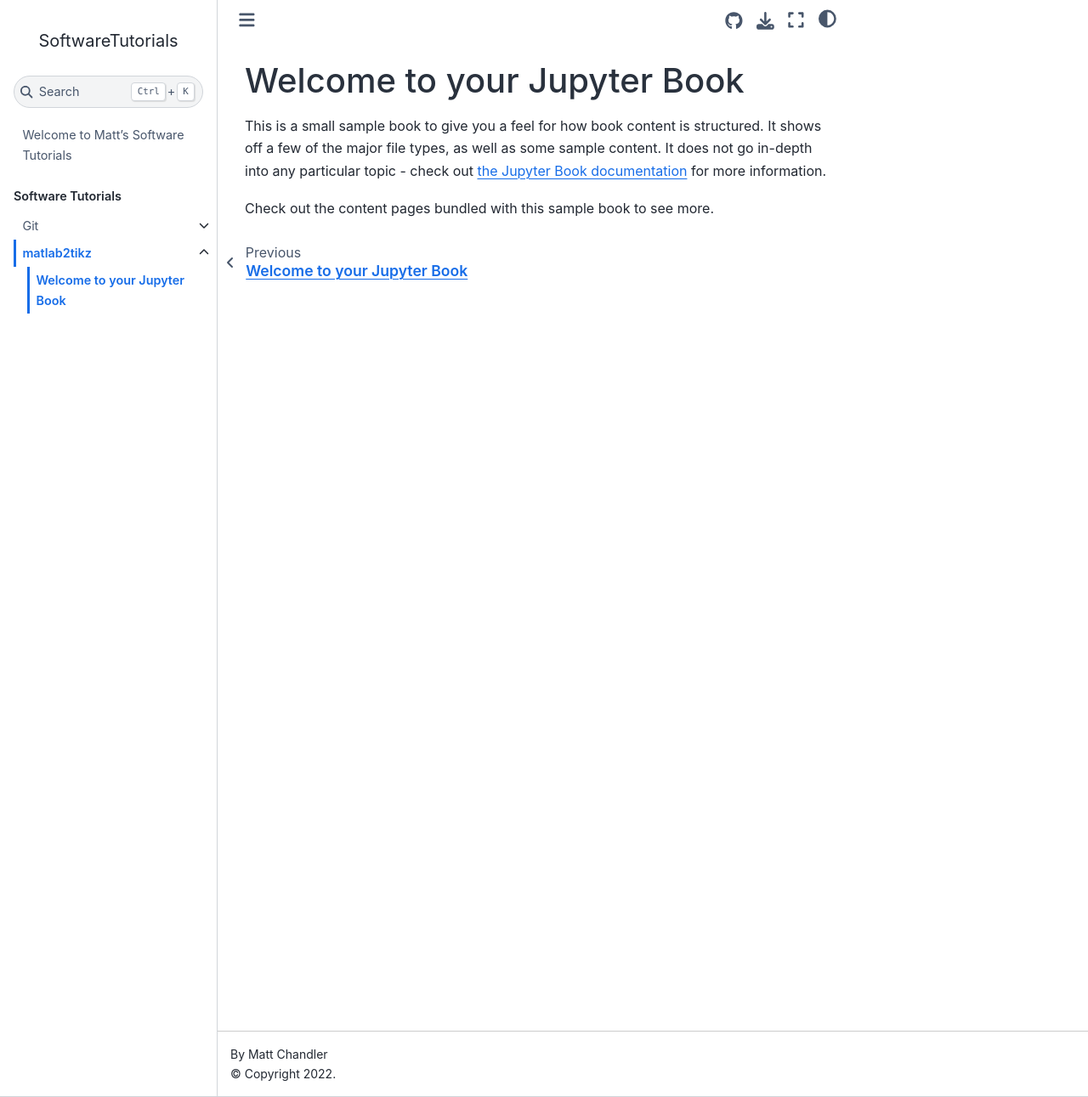
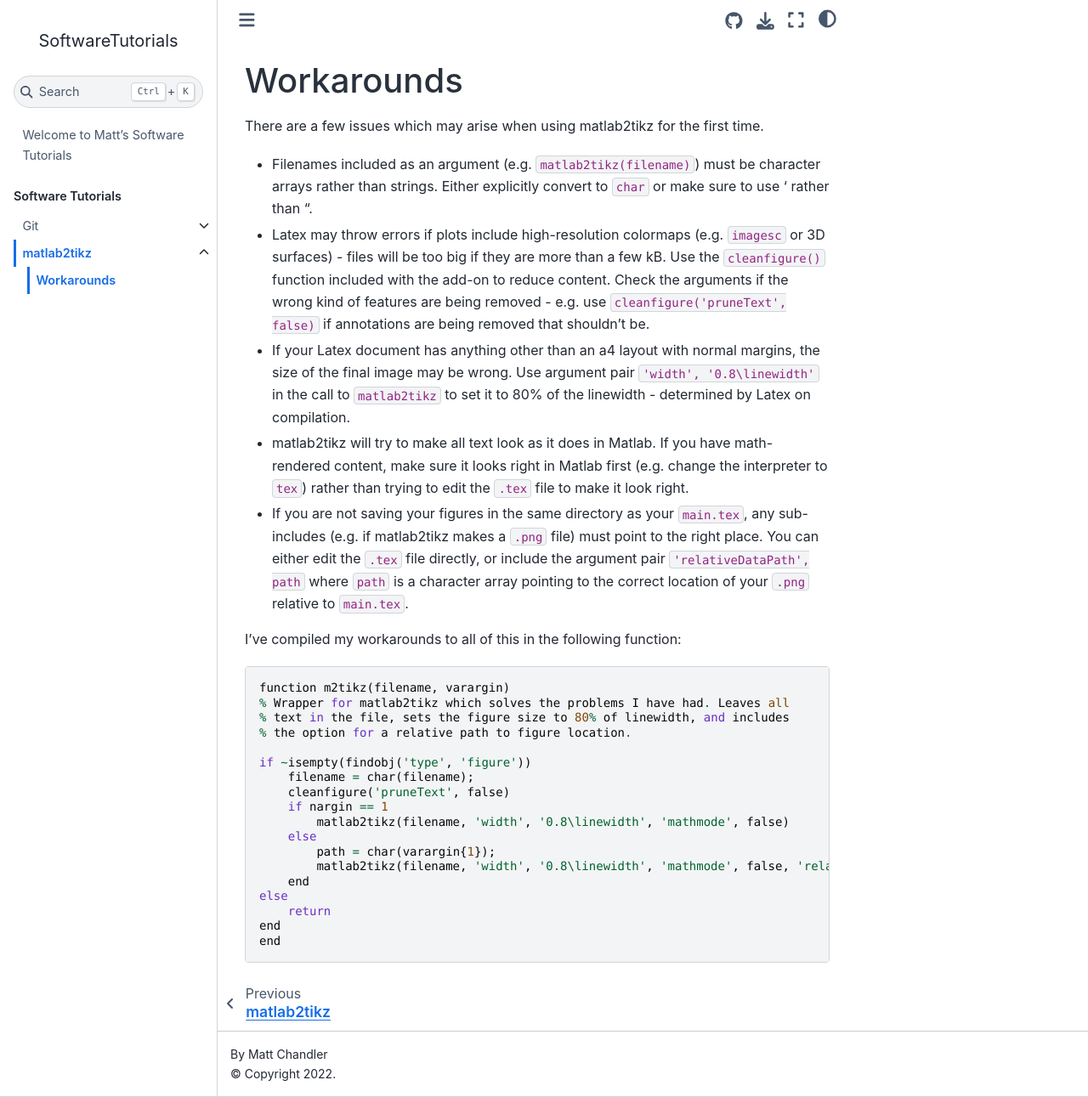
Before and after one commit to mgchandler/SoftwareTutorials, a Jupyter Book: the page built from content/m2tikz/part1.md, in a window 1280 px wide and 1291 px high. Shown: the whole window at 85% size. Built offline with Jupyter Book 1.0.4 settings and Sphinx 7.4.7 and the Sphinx Book theme 1.1.4, drawn with Linux system fonts in a browser that asks for light colours.

Commit message:
Started work on matlab2tikz write up. Makes life a bit easier

````diff
--- a/content/m2tikz/part1.md
+++ b/content/m2tikz/part1.md
@@ -1,11 +1,31 @@
-# Welcome to your Jupyter Book
+# Workarounds
 
-This is a small sample book to give you a feel for how book content is
-structured.
-It shows off a few of the major file types, as well as some sample content.
-It does not go in-depth into any particular topic - check out [the Jupyter Book documentation](https://jupyterbook.org) for more information.
+There are a few issues which may arise when using matlab2tikz for the first time.
 
-Check out the content pages bundled with this sample book to see more.
+- Filenames included as an argument (e.g. `matlab2tikz(filename)`) must be character arrays rather than strings. Either explicitly convert to `char` or make sure to use ' rather than ".
+- Latex may throw errors if plots include high-resolution colormaps (e.g. `imagesc` or 3D surfaces) - files will be too big if they are more than a few kB. Use the `cleanfigure()` function included with the add-on to reduce content. Check the arguments if the wrong kind of features are being removed - e.g. use `cleanfigure('pruneText', false)` if annotations are being removed that shouldn't be.
+- If your Latex document has anything other than an a4 layout with normal margins, the size of the final image may be wrong. Use argument pair `'width', '0.8\linewidth'` in the call to `matlab2tikz` to set it to 80% of the linewidth - determined by Latex on compilation.
+- matlab2tikz will try to make all text look as it does in Matlab. If you have math-rendered content, make sure it looks right in Matlab first (e.g. change the interpreter to `tex`) rather than trying to edit the `.tex` file to make it look right.
+- If you are not saving your figures in the same directory as your `main.tex`, any sub-includes (e.g. if matlab2tikz makes a `.png` file) must point to the right place. You can either edit the `.tex` file directly, or include the argument pair `'relativeDataPath', path` where `path` is a character array pointing to the correct location of your `.png` relative to `main.tex`.
 
-```{tableofcontents}
+I've compiled my workarounds to all of this in the following function:
 ```
+function m2tikz(filename, varargin)
+% Wrapper for matlab2tikz which solves the problems I have had. Leaves all
+% text in the file, sets the figure size to 80% of linewidth, and includes
+% the option for a relative path to figure location.
+
+if ~isempty(findobj('type', 'figure'))
+    filename = char(filename);
+    cleanfigure('pruneText', false)
+    if nargin == 1
+        matlab2tikz(filename, 'width', '0.8\linewidth', 'mathmode', false)
+    else
+        path = char(varargin{1});
+        matlab2tikz(filename, 'width', '0.8\linewidth', 'mathmode', false, 'relativeDataPath', path)
+    end
+else
+    return
+end
+end
+```
````
Also changed, not shown: content/git/index.md (+15 -4 lines), content/git/part1.md (+40 -3 lines), content/m2tikz/index.md (+24 -7 lines), content/git/add-file.png (added), content/git/file.png (added), content/git/status.png (added).
